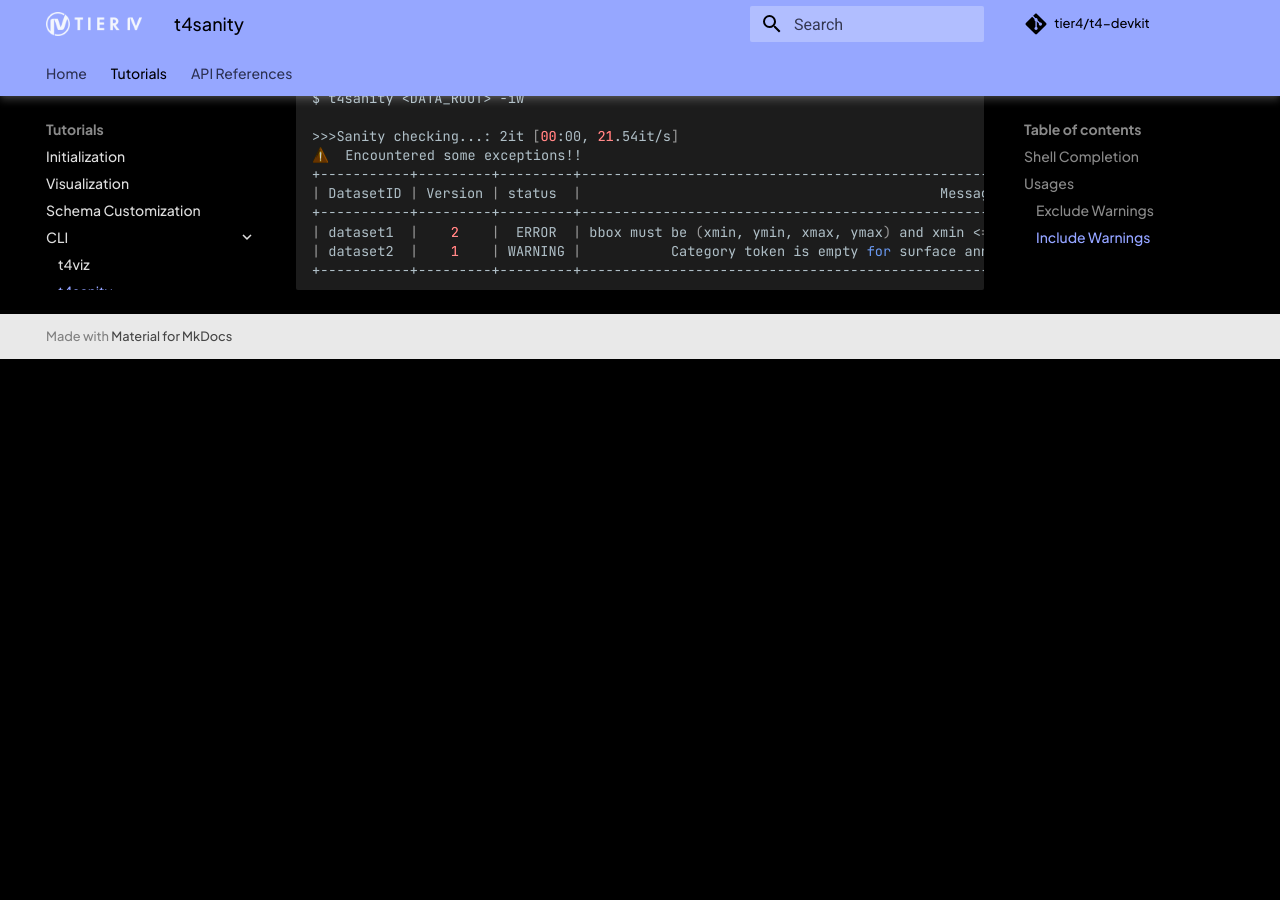
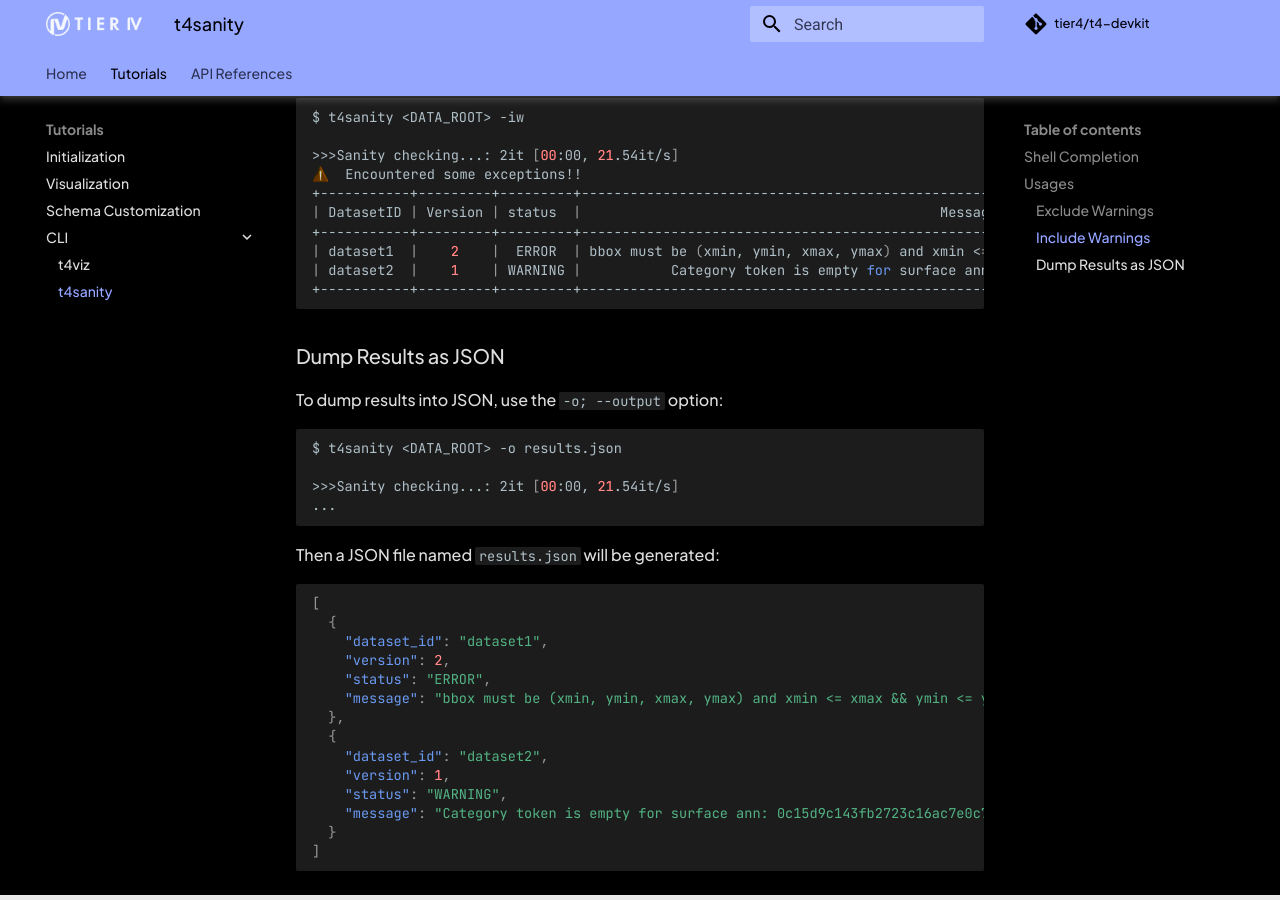
Before and after one commit to tier4/t4-devkit, an MkDocs documentation site: the page built from docs/tutorials/cli/t4sanity.md, in a window 1280 px wide and 900 px high, scrolled down 1665 px. Built offline with MkDocs 1.6.1 and Material for MkDocs 9.7.7, drawn with Linux system fonts in a browser that asks for light colours; comment, search, counter and statistics services are not loaded; the version menu is left out; before the commit the page ends 2024 px from its top, so only the background shows below that; some of the changed text lies outside the part shown.

Commit message:
docs: update document
Signed-off-by: ktro2828 <kotaro.uetake@tier4.jp>

````diff
--- a/docs/tutorials/cli/t4sanity.md
+++ b/docs/tutorials/cli/t4sanity.md
@@ -11,6 +11,7 @@
 ╰──────────────────────────────────────────────────────────────────────────────────────────────────────────────────────╯
 ╭─ Options ────────────────────────────────────────────────────────────────────────────────────────────────────────────╮
 │ --version             -v         Show the application version and exit.                                              │
+│ --output              -o    TEXT Path to output JSON file. [default: None]                                           │
 │ --revision            -rv   TEXT Specify if you want to load the specific version. [default: None]                   │
 │ --include-warning     -iw        Indicates whether to report any warnings.                                           │
 │ --install-completion             Install completion for the current shell.                                           │
@@ -85,3 +86,33 @@
 | dataset2  |    1    | WARNING |           Category token is empty for surface ann: 0c15d9c143fb2723c16ac7e0c735b0a8            |
 +-----------+---------+---------+------------------------------------------------------------------------------------------------+
 ```
+
+### Dump Results as JSON
+
+To dump results into JSON, use the `-o; --output` option:
+
+```shell
+$ t4sanity <DATA_ROOT> -o results.json
+
+>>>Sanity checking...: 2it [00:00, 21.54it/s]
+...
+```
+
+Then a JSON file named `results.json` will be generated:
+
+```json
+[
+  {
+    "dataset_id": "dataset1",
+    "version": 2,
+    "status": "ERROR",
+    "message": "bbox must be (xmin, ymin, xmax, ymax) and xmin <= xmax && ymin <= ymax: (1532, 198, 1440, 265)"
+  },
+  {
+    "dataset_id": "dataset2",
+    "version": 1,
+    "status": "WARNING",
+    "message": "Category token is empty for surface ann: 0c15d9c143fb2723c16ac7e0c735b0a8"
+  }
+]
+```
````
